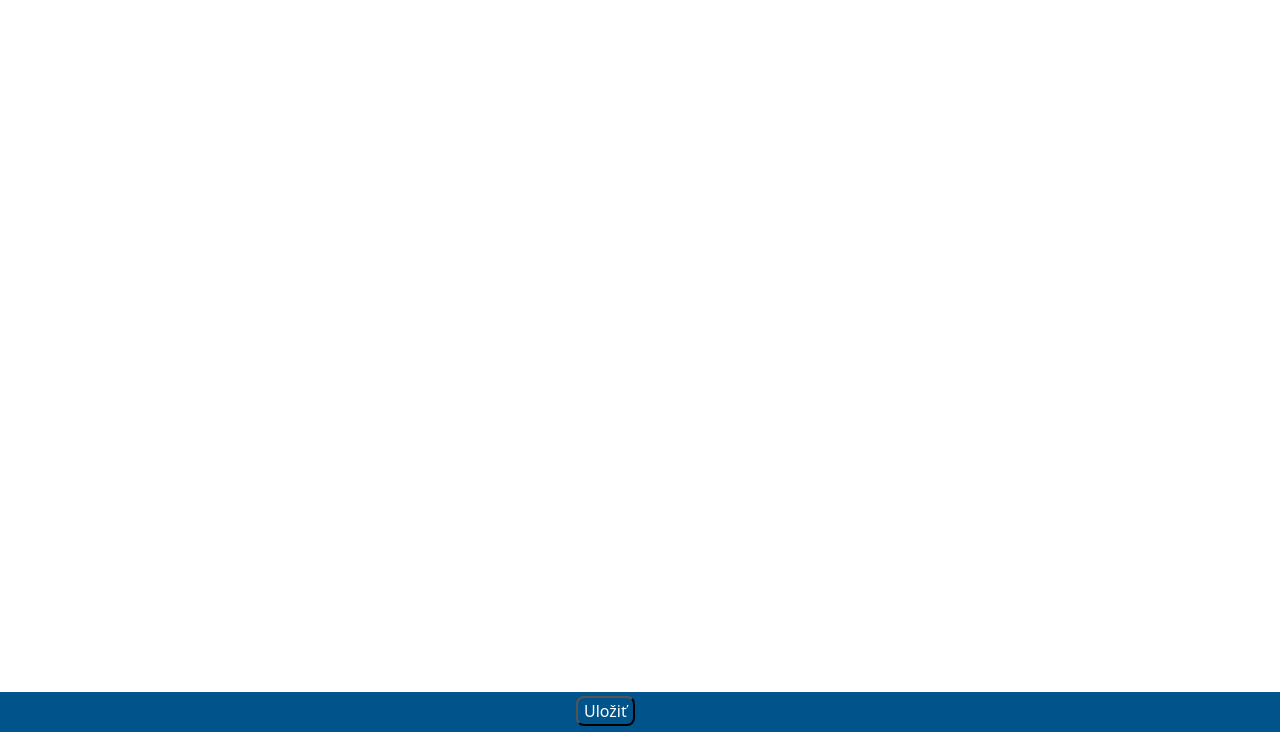
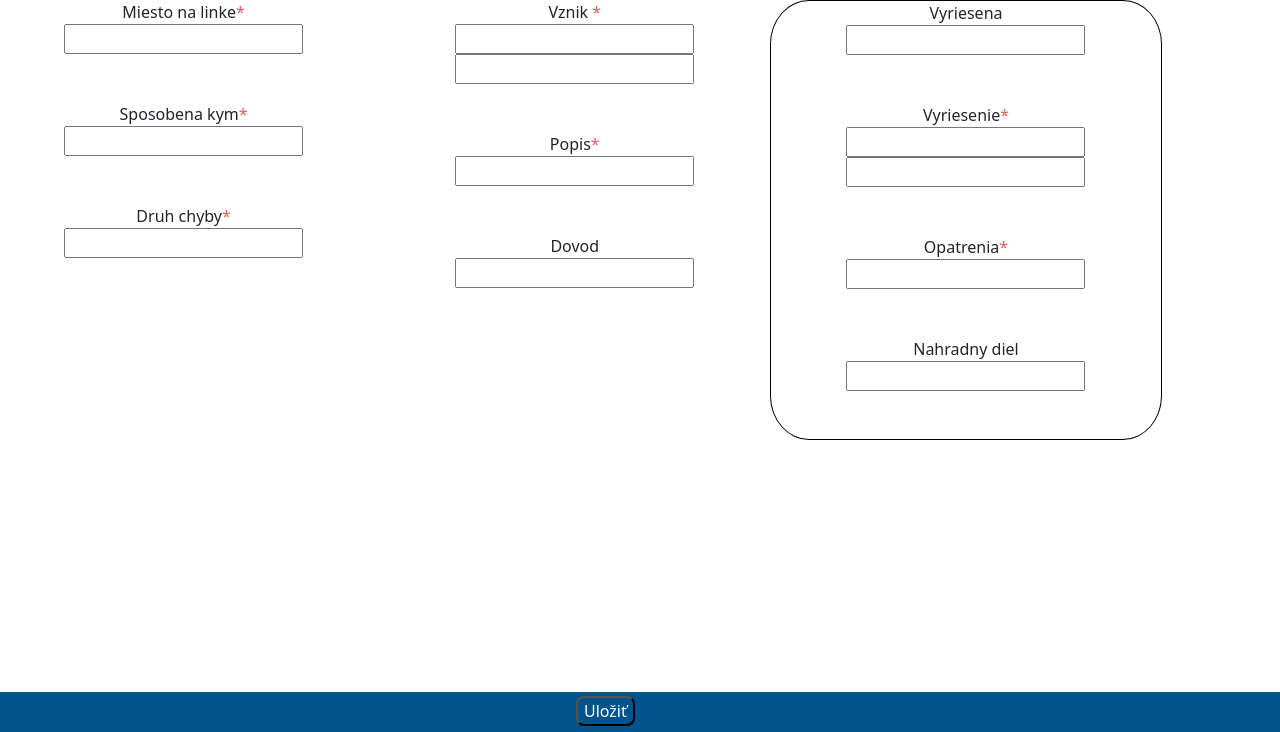
Before and after one commit to TIS2021-FMFI/evidencia-dielov, a Django app: template zapis_poruch/UI/templates/pridaj_zaznam.html in a window 1280 px wide. Shown: the part 68-800 px from the top of the page. Run offline with Django 3.2, Linux system fonts and the light colour scheme; the template is opened without the code that fills it, so the values that code supplies are empty, except form fields; tables that the repository leaves empty hold one stand-in row (values such as "Sample post"); form fields are guessed from the names that the template uses.

Commit message:
zmeneny cely form

```diff
--- a/zapis_poruch/UI/templates/pridaj_zaznam.html
+++ b/zapis_poruch/UI/templates/pridaj_zaznam.html
@@ -4,106 +4,69 @@
 
 <form method="post" xmlns="http://www.w3.org/1999/html" >
     {% csrf_token %}
-        {% for item in form%}
-        {% if item.label == "Uživateľ" %}
-        <div class="row">
-            <div class="first justify-content-center">
-                {{item.label}}<span class="textHviezda">*</span><br>
-                {{item}}
+    <div class="row ">
+        <div class="first justify-content-center">
+            <div class=" justify-content-center width_form_fields">
+                {{form.miesto_na_linke.label}}<span class="textHviezda">*</span><br>
+                {{form.miesto_na_linke}}
             </div>
-
-        {% endif %}
-
-        {% if item.label == "Čas" %}
-            <div class="second justify-content-center">
-                 <label for="beginDate">Čas vzniku</label><br>
-                {% if not cas %}
-                <input id="beginDate" type="date"   height="1000" value="new Date().toDateInputValue(); ">
-                <input id="beginTime" type="time"   height="1000" value="new Time().toTimeInputValue()">
-                {% else %}
-                <input id="beginDate" type="date"   height="1000" value="new Date({{datum}})">
-                <input id="beginTime" type="time"   height="1000" value="new Time({{cas}})">
-                {% endif %}
-
+            <br>
+            <br>
+            <div class=" justify-content-center width_form_fields">
+                {{form.sposobena_kym.label}}<span class="textHviezda">*</span><br>
+                {{form.sposobena_kym}}
             </div>
-            <div class="thirt ">
-                {{item.label}}<span class="textHviezda">*</span><br>
-                {{item}}
-
+            <br><br>
+            <div class=" justify-content-center width_form_fields">
+                {{form.druh_chyby.label}}<span class="textHviezda">*</span><br>
+                {{form.druh_chyby}}
             </div>
         </div>
-        {% endif %}
-
-
-        {% if item.label == "Pozícia" %}
-            <div class="row">
-                <div class="first">
-                {{item.label}}<span class="textHviezda">*</span><br>
-                {{item}}
-
-                </div>
-
-        {% endif %}
-        {% if item.label == "Popis" %}
-            <div class="second">
-                {{item.label}}
-                {{item}}
+        <div class="col-3 first">
+            <div class=" justify-content-center width_form_fields">
+                {{form.vznik.label}} <span class="textHviezda">*</span><br>
+                {{form.vznik}}
+                {{form.vznik_cas}}
             </div>
-            <div class="thirt" >
-                 <label for="endDate">Dátum vyriešenia</label><br>
-                <input id="endDate" type="date"   height="1000" value="new Date().toDateInputValue(); "  >
-                <input id="endTime" type="time"   height="1000" value="new Date().toISOString().slice(11, 17)"  >
-
-
+            <br><br>
+            <div class=" justify-content-center width_form_fields">
+                {{form.popis.label}}<span class="textHviezda">*</span><br>
+                {{form.popis}}
+            </div>
+            <br><br>
+            <div class=" justify-content-center width_form_fields">
+                {{form.dovod.label}}<br>
+                {{form.dovod}}
             </div>
         </div>
-        {% endif %}
-        {% if item.label == "Chybu spôsobil" %}
-            <div class="row">
-                <div class="first">
-                {{item.label}}<span class="textHviezda">*</span><br>
-                {{item}}
+         <div class="col-4 first" style="border:1px solid black; border-radius: 10%;">
+            <div class=" justify-content-center width_form_fields">
+                {{form.vyriesena.label}} <br>
+                {{form.vyriesena}}
             </div>
-        {% endif %}
-        {% if item.label == "Dôvod" %}
-            <div class="second">
-                {{item.label}}<br>
-                {{item}}
+             <br><br>
+            <div class=" justify-content-center width_form_fields">
+                {{form.vyriesenie.label}}<span class="textHviezda">*</span><br>
+                {{form.vyriesenie}}
+                {{form.vyriesenie_cas}}
             </div>
+             <br><br>
+            <div class=" justify-content-center width_form_fields">
+                {{form.opatrenia.label}}<span class="textHviezda">*</span><br>
+                {{form.opatrenia}}
+            </div>
+             <br><br>
+            <div class=" justify-content-center width_form_fields">
+                {{form.nahradny_diel.label}}<br>
+                {{form.nahradny_diel}}
+            </div>
+             <br>
+             <br>
+        </div>
+    </div>
 
-        {% endif %}
-        {% if item.label == "Opatrenia/ Oprava" %}
-            <div class="thirt" >
-                {{item.label}}<br>
-                {{item}}
-            </div>
-        </div>
-        {% endif %}
-        {% if item.label == "Druh chyby" %}
-            <div class="row">
-                <div class="first">
-                {{item.label}}<span class="textHviezda">*</span><br>
-                {{item}}
-
-                </div>
-                <div class="second">
-                    <br>
-                </div>
-
-
-        {% endif %}
-
-        {% if item.label == "Náhradný diel" %}
-            <div class="thirt"  disabled="!{{item.vyriesena}}">
-                {{item.label}}<br>
-                {{item}}
-            </div>
-        </div>
-        {% endif %}
-
-     {% endfor %}
     <div class="pridaj">
-        <button type="submit"> Uložiť</button>
+        <button type="submit" onclick="skontroluj_vyplnenie_pri_vyrieseni()"> Uložiť</button>
     </div>
 
 </form>
```
Also changed, not shown: zapis_poruch/UI/templates/potvrd_zaznam.html (+54 -85 lines).
